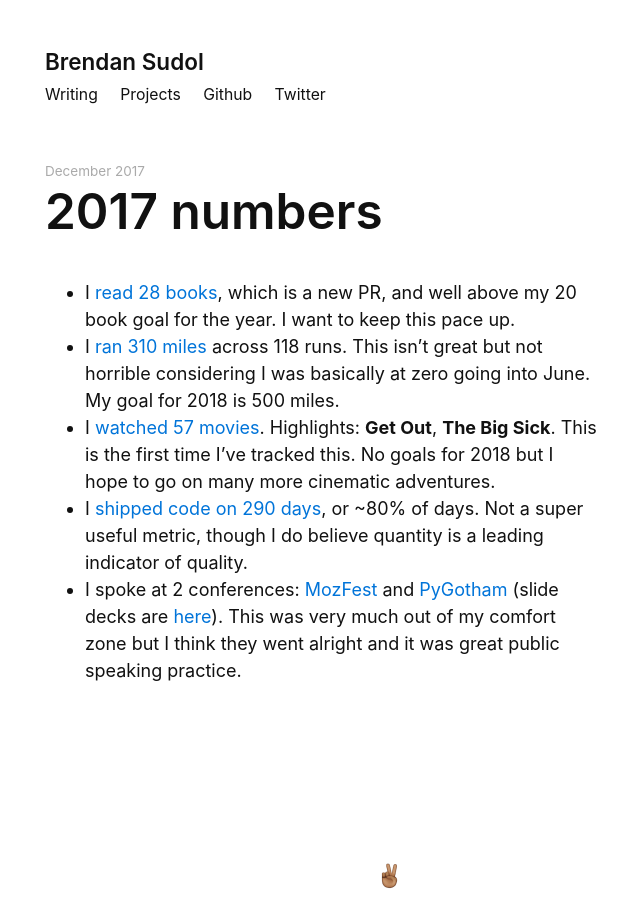
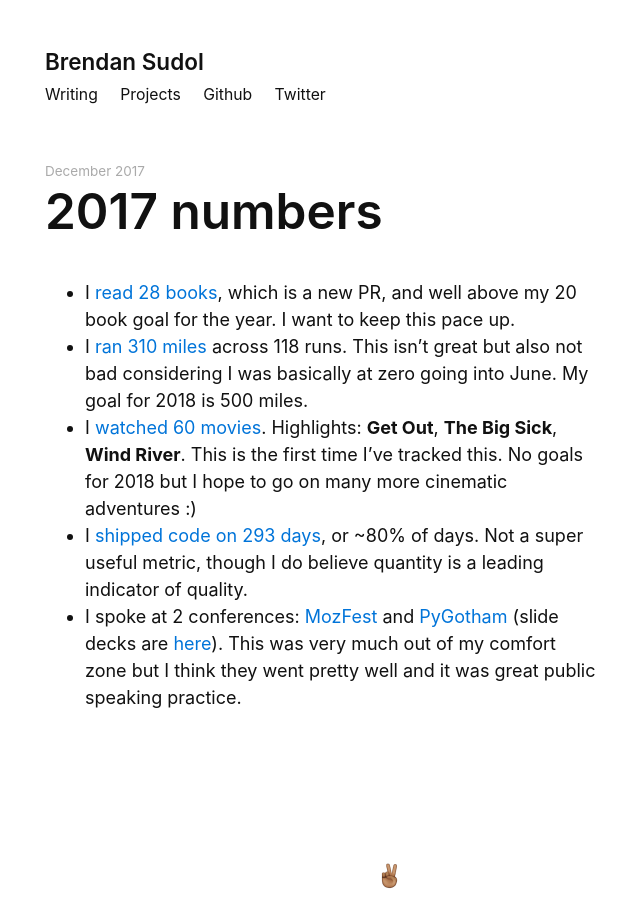
Before and after one commit to brendansudol/brendansudol.github.io, a Jekyll site: the page built from _posts/2017-12-28-2017-numbers.md, in a window 1280 px wide. Shown: the whole page, without its empty margins (250-890 px from the left). Built offline with Jekyll 4.4.1, drawn with Linux system fonts in a browser that asks for light colours.

Commit message:
latest post tweaks

```diff
--- a/_posts/2017-12-28-2017-numbers.md
+++ b/_posts/2017-12-28-2017-numbers.md
@@ -8,15 +8,16 @@ date:       2017-12-28
   which is a new PR, and well above my 20 book goal for the year. I want to keep
   this pace up.
 * I [ran 310 miles](https://www.strava.com/athletes/7175427) across 118 runs.
-  This isn't great but not horrible considering I was basically at zero going
+  This isn't great but also not bad considering I was basically at zero going
   into June. My goal for 2018 is 500 miles.
-* I [watched 57 movies](https://letterboxd.com/brendino/films/diary/).
-  Highlights: **Get Out**, **The Big Sick**. This is the first time I've tracked
-  this. No goals for 2018 but I hope to go on many more cinematic adventures.
-* I [shipped code on 290 days](https://github.com/brendansudol), or ~80% of
+* I [watched 60 movies](https://letterboxd.com/brendino/films/diary/).
+  Highlights: **Get Out**, **The Big Sick**, **Wind River**. This is the first
+  time I've tracked this. No goals for 2018 but I hope to go on many more
+  cinematic adventures :)
+* I [shipped code on 293 days](https://github.com/brendansudol), or ~80% of
   days. Not a super useful metric, though I do believe quantity is a leading
   indicator of quality.
 * I spoke at 2 conferences: [MozFest](https://mozillafestival.org/) and
   [PyGotham](https://2017.pygotham.org/) (slide decks are [here](/decks)). This
-  was very much out of my comfort zone but I think they went alright and it was
-  great public speaking practice.
+  was very much out of my comfort zone but I think they went pretty well and it
+  was great public speaking practice.
```
